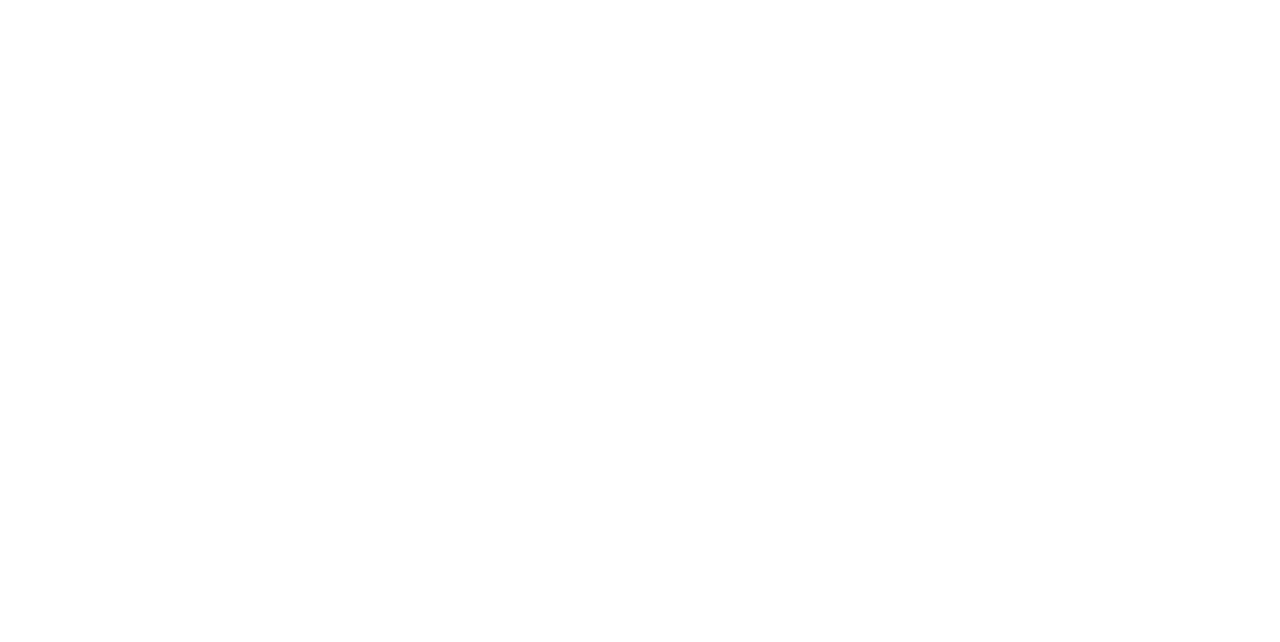
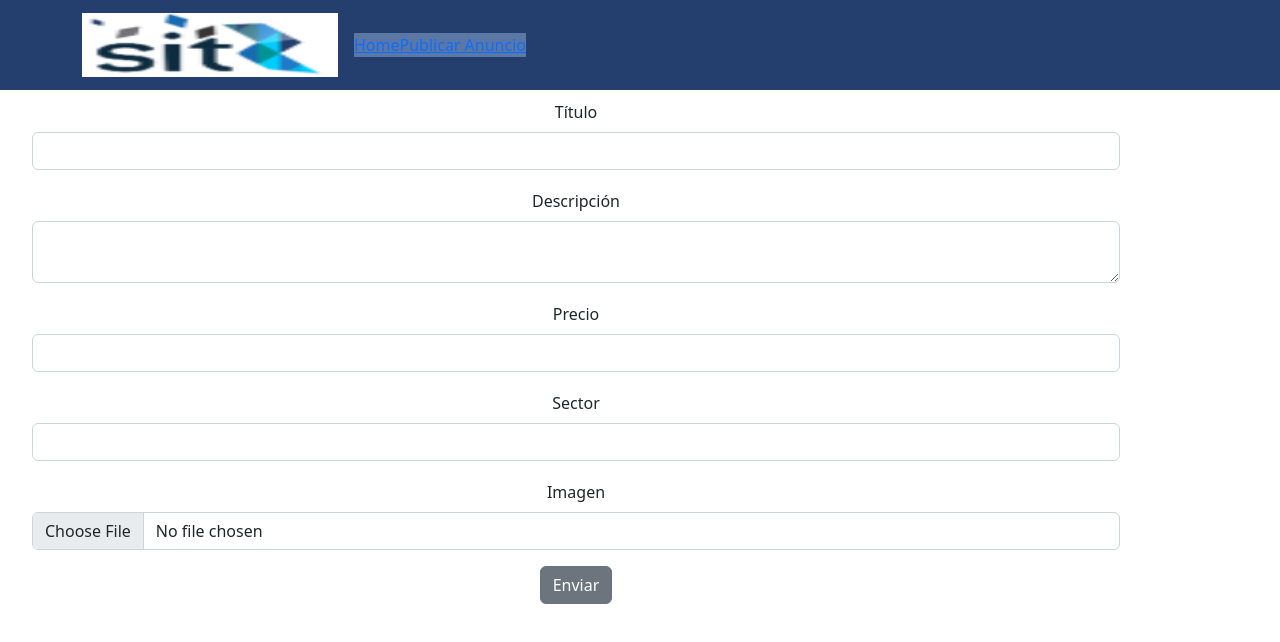
Before and after one commit to Milacover/SIT, a React (Vite) app: page /formAds in a window 1280 px wide. Before the commit this address had no page. Shown: the top 642 px of the page. Built offline with nearby package versions, Linux system fonts and the light colour scheme.

Commit message:
changes navbar, forms, search,buttons

```diff
--- a/package.json
+++ b/package.json
@@ -9,6 +9,8 @@
     "preview": "vite preview"
   },
   "dependencies": {
+    "@fortawesome/free-solid-svg-icons": "^6.3.0",
+    "@fortawesome/react-fontawesome": "^0.2.0",
     "axios": "^1.3.3",
     "bootstrap": "^5.2.3",
     "react": "^18.2.0",
@@ -16,7 +18,8 @@
     "react-dom": "^18.2.0",
     "react-hook-form": "^7.43.2",
     "react-icons": "^4.7.1",
-    "react-router-dom": "^6.8.1"
+    "react-router-dom": "^6.8.1",
+    "reactstrap": "^9.1.6"
   },
   "devDependencies": {
     "@types/react": "^18.0.27",
--- a/src/component/navbar/NavbarComponent.jsx
+++ b/src/component/navbar/NavbarComponent.jsx
@@ -4,26 +4,33 @@
 import Logo from './../../assets/logo.png';
 import Container from 'react-bootstrap/Container';
 import Navbar from 'react-bootstrap/Navbar';
-
+import Nav from 'react-bootstrap/Nav';
+import { FontAwesomeIcon } from '@fortawesome/react-fontawesome';
+import { faBars } from '@fortawesome/free-solid-svg-icons';
 
 const NavbarComponent = () => {
   return (
     <>
-      <Navbar className='navbarContainer'>
+      <Navbar className='navbarContainer' expand='lg'>
         <Container>
-          <Navbar.Brand href="#home">
+          <Navbar.Brand href='#home'>
             <Link to='/'>
-            <img
-              src={Logo}
-              className="logoBttNavbar"
-              alt="Logo"
-            />
+              <img src={Logo} className='logoBttNavbar' alt='Logo' />
             </Link>
           </Navbar.Brand>
+          <Navbar.Toggle aria-controls='basic-navbar-nav'>
+            <FontAwesomeIcon icon={faBars} className='iconHamburg' />
+          </Navbar.Toggle>
+          <Navbar.Collapse id='basic-navbar-nav'>
+            <Nav className='optionsHamburg'>
+            <Link to='/'><Nav href='#home'>Home</Nav></Link>
+            <Link to='/'><Nav href='#publicar-anuncio'>Publicar Anuncio</Nav></Link>
+            </Nav>
+          </Navbar.Collapse>
         </Container>
       </Navbar>
     </>
   );
-}
+};
 
-export default NavbarComponent
+export default NavbarComponent;
--- a/src/component/navbar/navbarComponent.scss
+++ b/src/component/navbar/navbarComponent.scss
@@ -7,4 +7,14 @@
     min-width: 2vw;
 }.navbarContainer{
     background-color: $color-bg-blue-dark;
+    display: flex;
+    justify-content: space-between;
+    align-items: center;
+}.iconHamburg{
+    color: $color-font-white;
+
+}.optionsHamburg{
+    background-color: $color-btt-blue-medium;
+
+
 }
--- a/src/router/Router.jsx
+++ b/src/router/Router.jsx
@@ -2,6 +2,7 @@
 import { BrowserRouter, Routes, Route } from "react-router-dom";
 import Home from '../views/Home';
 import DetailedView from '../views/DetailedView';
+import FormAds from '../views/FormAds';
 
 
 const Router = () => {
@@ -10,7 +11,7 @@
         <Routes>
             <Route path='/' element={<Home/>}></Route>
             <Route path='/DetailedView' element={<DetailedView/>}></Route>
-
+            <Route path='/formAds' element={<FormAds/>}></Route>
         </Routes>
     </BrowserRouter>
   )
--- /dev/null
+++ b/src/views/FormAds.jsx
@@ -0,0 +1,57 @@
+import React, { useState } from 'react';
+import './formAds.scss';
+import Navbar from '../component/navbar/NavbarComponent';
+import { Form, FormGroup, Label, Input, Button } from 'reactstrap';
+
+
+const FormAds = () => {
+    const [title, setTitle] = useState('');
+    const [description, setDescription] = useState('');
+    const [price, setPrice] = useState('');
+    const [sector, setSector] = useState('');
+    const [image, setImage] = useState(null);
+
+    const handleSubmit = (e) => {
+        e.preventDefault();
+        const formData = new FormData();
+        formData.append('title', title);
+        formData.append('description', description);
+        formData.append('price', price);
+        formData.append('sector', sector);
+        formData.append('image', image);
+        // Código para enviar los datos del formulario
+      }
+
+        return (
+          <>
+            <Navbar/>
+            <div className='formContainer'>
+            <Form className='formContainer' onSubmit={handleSubmit} >
+              <FormGroup className='formContainer'>
+                <Label for="title">Título</Label>
+                <Input type="text" name="title" id="title" value={title} onChange={(e) => setTitle(e.target.value)} />
+              </FormGroup>
+              <FormGroup className='formContainer'>
+                <Label for="description">Descripción</Label>
+                <Input type="textarea" name="description" id="description" value={description} onChange={(e) => setDescription(e.target.value)} />
+                </FormGroup>
+              <FormGroup className='formContainer'>
+                <Label for="price">Precio</Label>
+                <Input type="text" name="price" id="price" value={price} onChange={(e) => setPrice(e.target.value)} />
+              </FormGroup>
+              <FormGroup className='formContainer'>
+                <Label for="sector">Sector</Label>
+                <Input type="text" name="sector" id="sector" value={sector} onChange={(e) => setSector(e.target.value)} />
+              </FormGroup>
+              <FormGroup className='formContainer'>
+                <Label for="image">Imagen</Label>
+                <Input type="file" name="image" id="image" onChange={(e) => setImage(e.target.files[0])} />
+              </FormGroup>
+              <Button type="submit">Enviar</Button>
+            </Form>
+            </div>
+          </>
+        )
+      }
+
+      export default FormAds;
--- a/src/views/Home.jsx
+++ b/src/views/Home.jsx
@@ -2,6 +2,7 @@
 import './home.scss';
 import Navbar from '../component/navbar/NavbarComponent';
 import ToggleButton from 'react-bootstrap/ToggleButton';
+import { Form, FormControl, Button } from 'react-bootstrap';
 
 
 
@@ -17,12 +18,21 @@
         <h3 className='slogan'>Soluciones tecnológicas al alcance de un click</h3>
       </div>
     </div>
+    <div className='searchContainer'>
+    <Form className="searchForm">
+      <FormControl type="text" placeholder="Buscar anuncios" className="mr-sm-2" />
+      <Button variant="outline-success">Buscar</Button>
+    </Form>
+    </div>
     <div className='titleAds'>
       <span>Todos los Anuncios</span>
+
     </div>
 
+    <div className='containerBtt'>
+
     <ToggleButton
-        className="bttBorder"
+        className="boutline-primary"
         id="toggle-check"
         type="checkbox"
         variant="outline-primary"
@@ -32,6 +42,7 @@
       >
         Publicar Anuncio
       </ToggleButton>
+      </div>
     </>
   )
 }
--- /dev/null
+++ b/src/views/formAds.scss
@@ -0,0 +1,70 @@
+@import '../app.scss';
+
+.form-ads {
+max-width: 600px;
+margin: auto;
+display: flex;
+flex-direction: column;
+align-items: center;
+
+label {
+display: block;
+margin-bottom: 0.5rem;
+}
+
+input, textarea {
+display: block;
+width: 100%;
+padding: 0.375rem 0.75rem;
+border: 1px solid #ddd;
+border-radius: 0.25rem;
+transition: border-color 0.15s ease-in-out, box-shadow 0.15s ease-in-out;
+
+&:focus {
+    border-color: #80bdff;
+    outline: 0;
+    box-shadow: 0 0 0 0.2rem rgba(0, 123, 255, 0.25);
+  }
+}
+
+textarea {
+resize: vertical;
+height: 200px;
+}
+
+.form-control-file {
+display: block;
+width: 100%;
+padding: 0.375rem 0.75rem;
+border: 1px solid #ddd;
+border-radius: 0.25rem;
+transition: border-color 0.15s ease-in-out, box-shadow 0.15s ease-in-out;
+cursor: pointer;
+&:focus {
+    border-color: #80bdff;
+    outline: 0;
+    box-shadow: 0 0 0 0.2rem rgba(0, 123, 255, 0.25);
+  }
+
+  ~ .form-control-file-label {
+    font-size: 1rem;
+    font-weight: 400;
+    line-height: 1.5;
+    display: block;
+    margin-top: 0.5rem;
+  }
+}
+
+.form-control:focus {
+border-color: #80bdff;
+box-shadow: 0 0 0 0.2rem rgba(0, 123, 255, 0.25);
+}
+}.formContainer{
+    width: 85vw;
+    margin: 0.2rem 2rem 0.2rem 2rem;
+    display: flex;
+    flex-direction: column;
+    justify-content: center;
+    align-content: center;
+    align-items: center;
+}
--- a/src/views/home.scss
+++ b/src/views/home.scss
@@ -40,8 +40,8 @@
     font-size: 1rem;
     font-weight: 300;
     margin: 0;
-}.bttBorder {
-    .btn-outline-primary {
+}.btn-check:checked+.btn {
+      background-color: $color-btt-blue-ligth;
       color: $color-btt-blue-ligth;
       border-color: $color-btt-blue-ligth;
       &:hover {
@@ -56,5 +56,36 @@
         border-color: $color-btt-blue-ligth;
         box-shadow: none;
       }
+
+    }.containerBtt{
+    display: flex;
+    justify-content: flex-end;
+    align-items: center;
+    margin: 1rem;
+  }.searchForm {
+    width: 80vw;
+    margin-top: 20px;
+    margin-bottom: 20px;
+    display: flex;
+    justify-content: center;
+    align-items: center;
+
+    .form-control {
+      border-radius: 20px;
+      border-color: #ced4da;
+
     }
+
+    .btn-outline-success {
+      border-radius: 20px;
+      margin-left: 10px;
+      width: 30vw;
+      color: $color-font-white;
+      font-weight: 500;
+      border-color: $color-btt-blue-medium;
+      background-color: $color-btt-blue-ligth;
+    }
+  }.searchContainer{
+    display: flex;
+    justify-content: space-evenly;
   }
```
Also changed, not shown: 1 other file (tests, documents, lock files or other folders).
